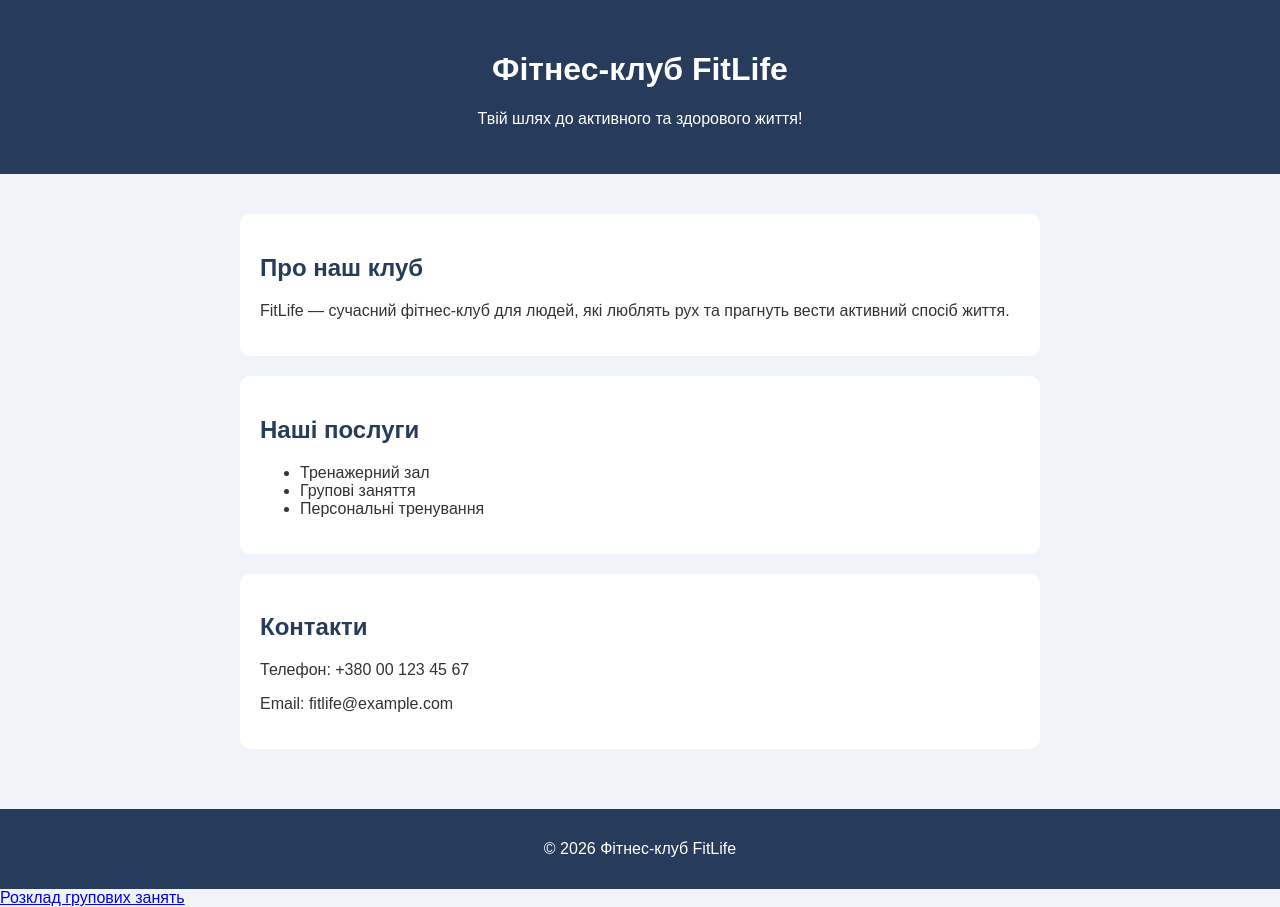
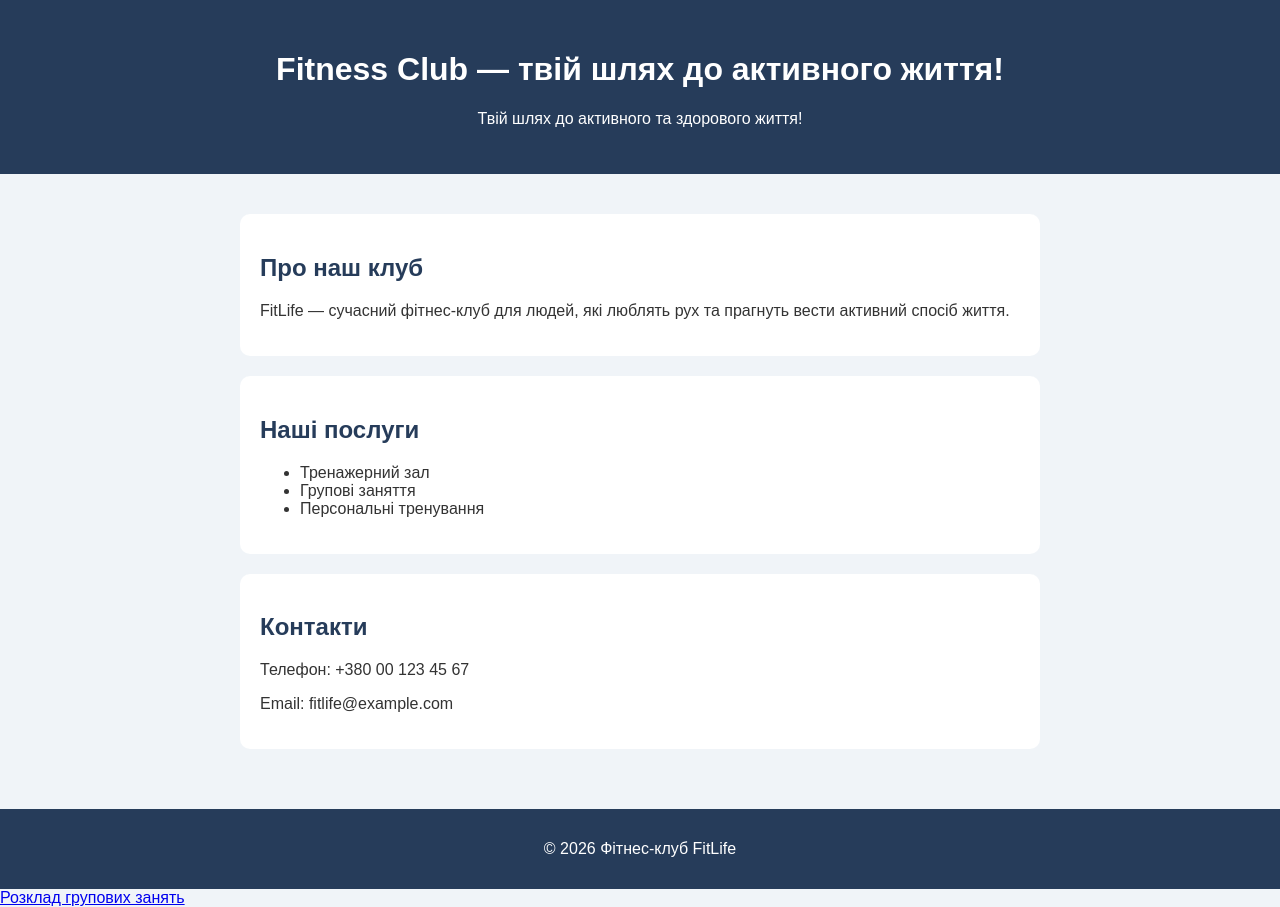
Before and after one commit to yutjmmvvv/fitness-club-git, a plain HTML site: page index.html in a window 1280 px wide. Drawn offline with Linux system fonts and the light colour scheme.

Commit message:
Update main page slogan

```diff
--- a/index.html
+++ b/index.html
@@ -9,7 +9,7 @@
 </head>
 <body>
     <header>
-        <h1>Фітнес-клуб FitLife</h1>
+        <h1>Fitness Club — твій шлях до активного життя!</h1>
         <p>Твій шлях до активного та здорового життя!</p>
     </header>
 
```
